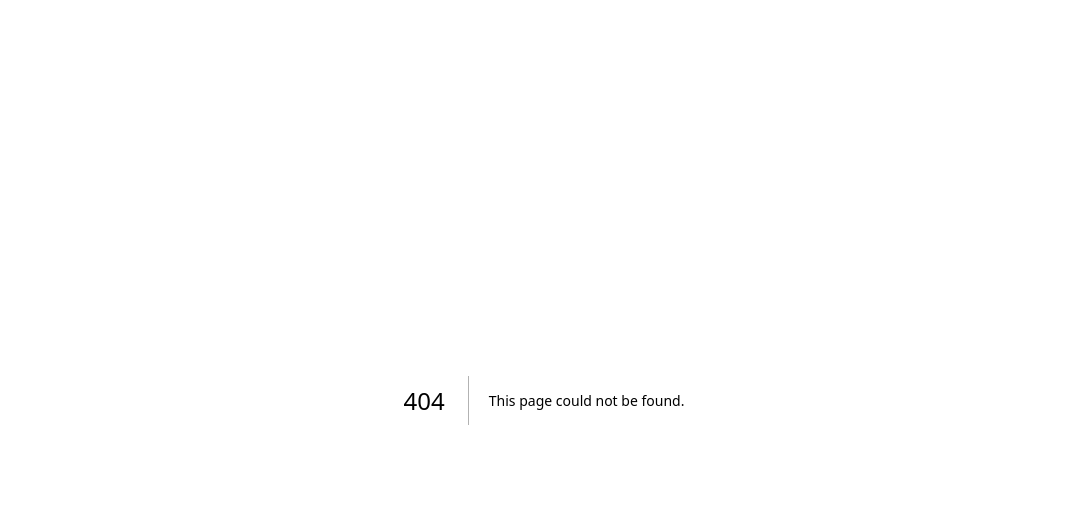
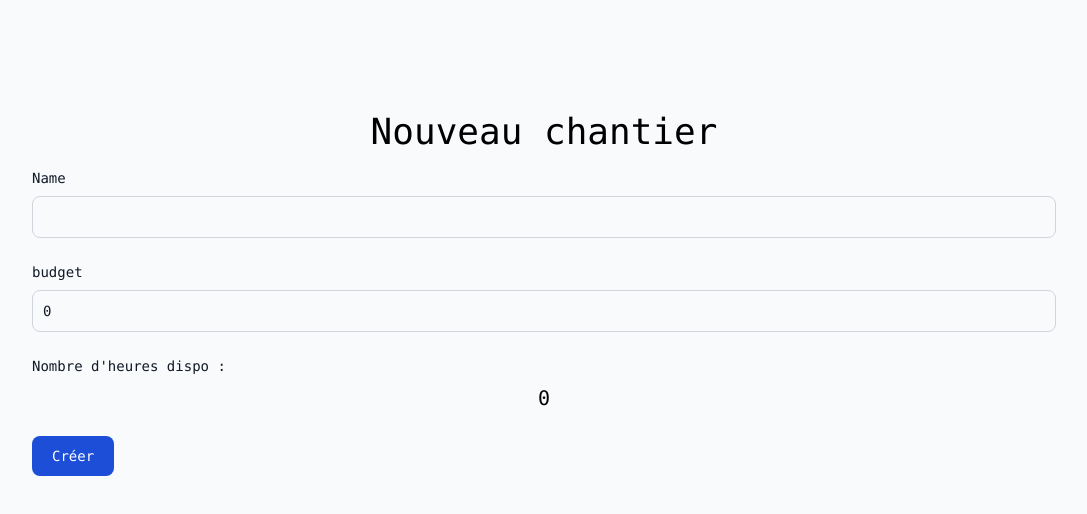
Before and after one commit to h-loic/time-tracker-app, a Next.js app: page /addChantier in a window 1280 px wide. Before the commit this address had no page. Shown: the top 514 px of the page, without its empty margins (96-1183 px from the left). Built offline with nearby package versions, Linux system fonts and the light colour scheme.

Commit message:
added add chantier

```diff
--- /dev/null
+++ b/app/addChantier/page.js
@@ -0,0 +1,61 @@
+"use client";
+import React, { useState } from 'react';
+import Link from 'next/link'
+import { forEachChild } from 'typescript';
+import { collection, addDoc } from 'firebase/firestore'
+import {db} from '../firebase'
+import { useRouter } from 'next/navigation'
+
+
+export default function addChantier() {
+
+    const router = useRouter();
+
+    const [formData, setFormData] = useState({
+        name: '',
+        budget: 0,
+      });
+    const [availableHours, setAvailableHours] = useState(0);
+
+    const handleFormSubmit = async (e) => {
+        e.preventDefault()
+        await addDoc(collection(db, 'chantiers'), {
+            name : formData.name,
+            budget : formData.budget,
+            totalHours : availableHours,
+            availableHours : availableHours,
+            usedHours : 0,
+            workerContribution : {}
+        })
+        router.push('/')
+      };
+
+    const handleInputChange = (event) => {
+    const { name, value } = event.target;
+    setFormData((prevData) => ({ ...prevData, [name]: value }));
+    if (name == "budget") {
+        setAvailableHours(value*0.9)
+    }
+    };
+
+    return (
+        <>
+            <h1 className='text-4xl p-4 text-center'>Nouveau chantier</h1>
+            <form  onSubmit={handleFormSubmit} method="POST">
+                <div className="mb-6">
+                    <label htmlFor="name" className="block mb-2 text-sm font-medium text-gray-900 dark:text-white">Name</label>
+                    <input value={formData.name} onChange={handleInputChange} type="text" name="name" className="bg-gray-50 border border-gray-300 text-gray-900 text-sm rounded-lg focus:ring-blue-500 focus:border-blue-500 block w-full p-2.5 dark:bg-gray-700 dark:border-gray-600 dark:placeholder-gray-400 dark:text-white dark:focus:ring-blue-500 dark:focus:border-blue-500" placeholder="" required/>
+                </div>
+                <div className="mb-6">
+                    <label htmlFor="budget" className="block mb-2 text-sm font-medium text-gray-900 dark:text-white">budget</label>
+                    <input value={formData.budget} onChange={handleInputChange} type="number" name="budget" className="bg-gray-50 border border-gray-300 text-gray-900 text-sm rounded-lg focus:ring-blue-500 focus:border-blue-500 block w-full p-2.5 dark:bg-gray-700 dark:border-gray-600 dark:placeholder-gray-400 dark:text-white dark:focus:ring-blue-500 dark:focus:border-blue-500" />
+                </div>
+                <div className="mb-6">
+                    <label htmlFor="budget" className="block mb-2 text-sm font-medium text-gray-900 dark:text-white">Nombre d'heures dispo :</label>
+                    <div className='text-xl text-center'>{availableHours}</div>
+                </div>
+                <button type="submit" className="text-white bg-blue-700 hover:bg-blue-800 focus:ring-4 focus:outline-none focus:ring-blue-300 font-medium rounded-lg text-sm w-full sm:w-auto px-5 py-2.5 text-center dark:bg-blue-600 dark:hover:bg-blue-700 dark:focus:ring-blue-800">Créer</button>
+            </form>
+        </>
+    )
+}
--- /dev/null
+++ b/app/firebase.js
@@ -0,0 +1,21 @@
+// Import the functions you need from the SDKs you need
+import { initializeApp } from "firebase/app";
+// TODO: Add SDKs for Firebase products that you want to use
+// https://firebase.google.com/docs/web/setup#available-libraries
+
+import { getFirestore } from "firebase/firestore";
+import { collection, addDoc } from "firebase/firestore";
+
+// Your web app's Firebase configuration
+const firebaseConfig = {
+  apiKey: "AIzaSyDfHfryy9AWL6HeM__JPgqJ6k7MB0Kr87E",
+  authDomain: "timetracker-445e0.firebaseapp.com",
+  projectId: "timetracker-445e0",
+  storageBucket: "timetracker-445e0.appspot.com",
+  messagingSenderId: "40312750127",
+  appId: "1:40312750127:web:d5dfcbf9dffbac5ebb46da"
+};
+
+// Initialize Firebase
+const app = initializeApp(firebaseConfig);
+export const db = getFirestore(app);
--- a/app/layout.tsx
+++ b/app/layout.tsx
@@ -16,7 +16,13 @@ export default function RootLayout({
 }) {
   return (
     <html lang="en">
-      <body className={inter.className}>{children}</body>
+      <body className={inter.className}>
+        <main className="bg-slate-50 flex min-h-screen flex-col items-center justify-between sm:p-24 p-4">
+          <div className="z-10 max-w-5xl w-full items-center justify-between font-mono text-sm">
+            {children}
+          </div>
+        </main>
+      </body>
     </html>
   )
 }
--- a/app/page.tsx
+++ b/app/page.tsx
@@ -1,11 +1,31 @@
 import Image from 'next/image'
+import Link from 'next/link'
+import { collection, addDoc } from 'firebase/firestore'
 
 export default function Home() {
   return (
-    <main className="flex min-h-screen flex-col items-center justify-between p-24">
-      <div className="z-10 max-w-5xl w-full items-center justify-between font-mono text-sm lg:flex">
-        <h1 className='text-4xl p-4 text-center'>Time Tracker</h1>
-      </div>
-    </main>
+    <>
+        <h1 className='text-4xl p-4 text-center'>Baustellen</h1>
+
+        <Link href="addChantier" type="button" className="text-white bg-blue-700 hover:bg-blue-800 focus:ring-4 focus:ring-blue-300 rounded-lg text-sm px-5 py-2.5 mr-2 mb-2 dark:bg-blue-600 dark:hover:bg-blue-700 focus:outline-none dark:focus:ring-blue-800">Ajouter un chantier</Link>
+
+        <div className='grid grid-cols-3 gap-4 mb-5 mt-5'>
+          <div className="bg-blue-700 text-slate-50 p-2 rounded-lg justify-center">Tous</div>
+          <div className="bg-blue-700 text-slate-50 p-2 rounded-lg justify-center">En cours</div>
+          <div className="bg-blue-700 text-slate-50 p-2 rounded-lg justify-center">Terminé</div>
+        </div>
+
+        <div className=''>
+            <div className="bg-blue-800 p-4 rounded-lg mb-3 mt-3">01</div>
+            <div className="bg-blue-800 p-4 rounded-lg mb-3 mt-3">02</div>
+            <div className="bg-blue-800 p-4 rounded-lg mb-3 mt-3">03</div>
+            <div className="bg-blue-800 p-4 rounded-lg mb-3 mt-3">01</div>
+            <div className="bg-blue-800 p-4 rounded-lg mb-3 mt-3">02</div>
+            <div className="bg-blue-800 p-4 rounded-lg mb-3 mt-3">03</div>
+            <div className="bg-blue-800 p-4 rounded-lg mb-3 mt-3">01</div>
+            <div className="bg-blue-800 p-4 rounded-lg mb-3 mt-3">02</div>
+            <div className="bg-blue-800 p-4 rounded-lg mb-3 mt-3">03</div>
+        </div>
+        </>
   )
 }
--- a/package.json
+++ b/package.json
@@ -13,6 +13,7 @@
     "@types/react": "18.2.21",
     "@types/react-dom": "18.2.7",
     "autoprefixer": "10.4.15",
+    "firebase": "^10.3.1",
     "next": "13.4.19",
     "postcss": "8.4.29",
     "react": "18.2.0",
--- a/tsconfig.json
+++ b/tsconfig.json
@@ -22,6 +22,6 @@
       "@/*": ["./*"]
     }
   },
-  "include": ["next-env.d.ts", "**/*.ts", "**/*.tsx", ".next/types/**/*.ts"],
+  "include": ["next-env.d.ts", "**/*.ts", "**/*.tsx", ".next/types/**/*.ts", "app/addChantier/page.js"],
   "exclude": ["node_modules"]
 }
```
Also changed, not shown: 1 other file (tests, documents, lock files or other folders).
